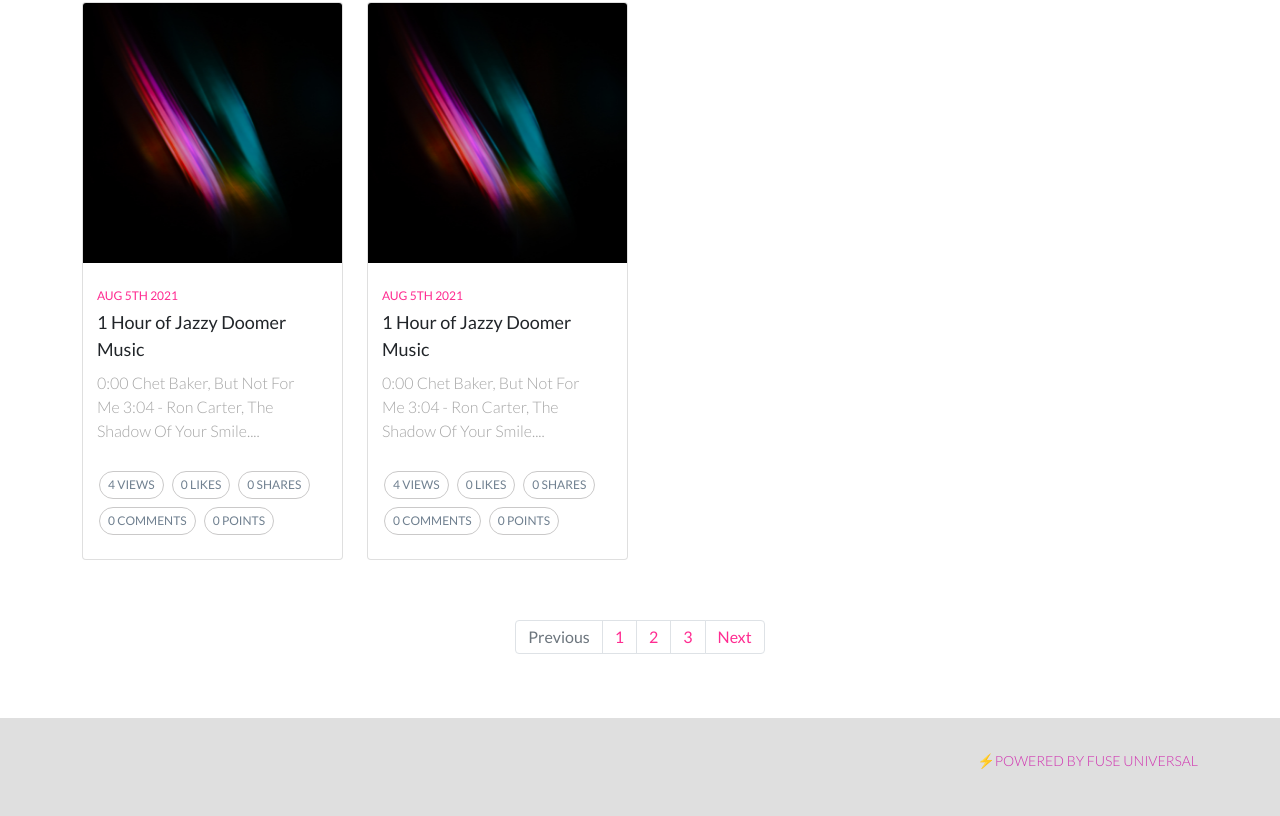
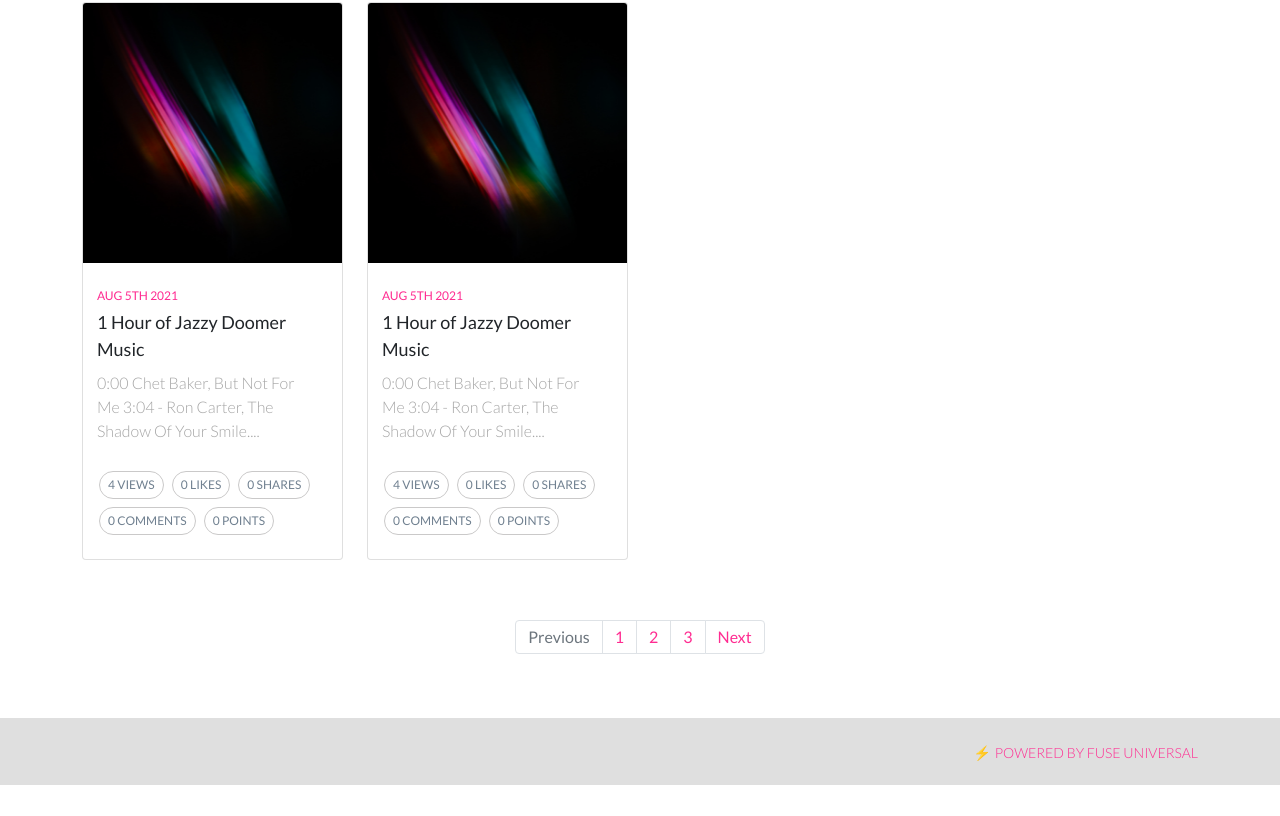
Before and after one commit to KieranMcFarlane/fuse-bootstrap, a plain HTML site: page my-profile.html in a window 1280 px wide. Shown: the part 1327-2143 px from the top of the page. After the commit the page ends 2112 px from the top, so only its background shows below. Drawn offline with nearby package versions, Linux system fonts and the light colour scheme.

Commit message:
added footer

```diff
--- a/my-profile.html
+++ b/my-profile.html
@@ -376,6 +376,18 @@
     font-size: 12px;
   }
 
+  footer .container p {
+    color: #FF2C91 !important;
+  }
+
+  footer .container span {
+    padding-right: 4px;
+  }
+
+  footer {
+    padding: 1.5rem 0 0.4rem 0;
+  }
+
 
   @include media-breakpoint-up(md) { .btn-toolbar { justify-content: flex-start; } }
 
```
